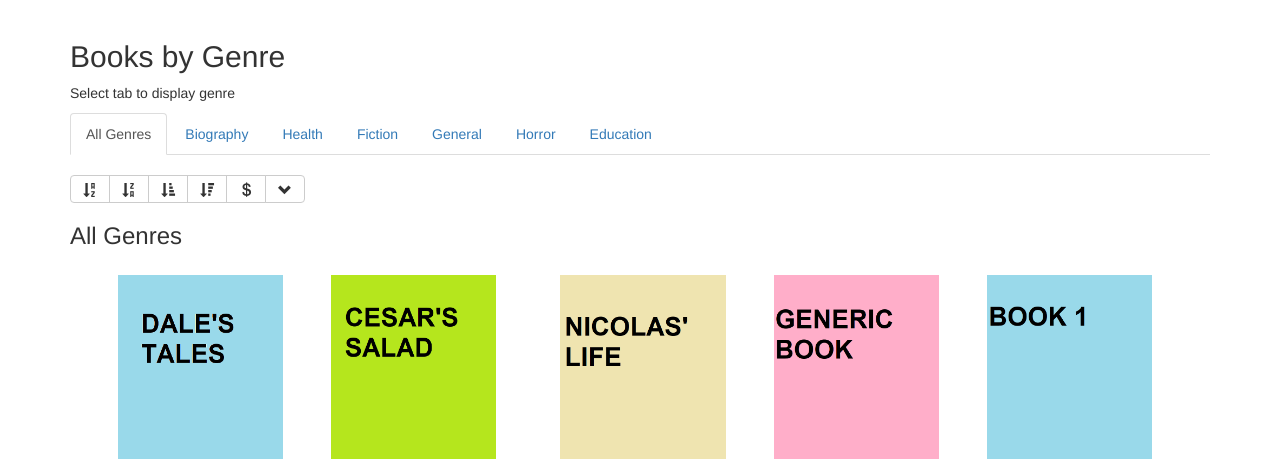
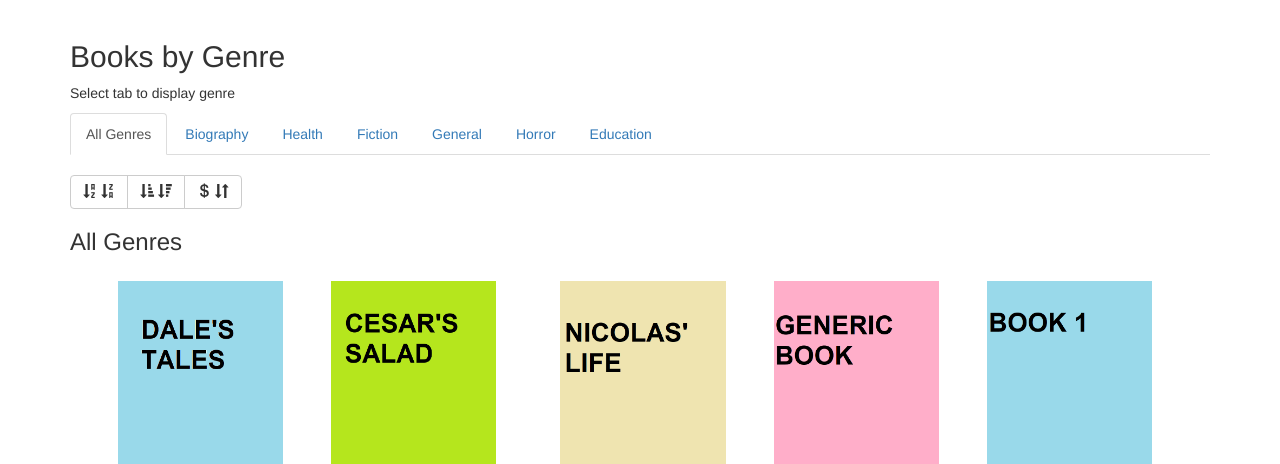
Before and after one commit to Dpereira91/Geek_text, a PHP site: page /book_genre.php in a window 1280 px wide. Shown: the part 52-516 px from the top of the page. Run offline with PHP 8.4, Linux system fonts and the light colour scheme; data comes from the database, SQL or seed files in the repository; data that the repository does not hold is empty; some libraries are stand-ins or nearby versions.

Commit message:
improved sorting

```diff
--- a/book_sorting_buttons.php
+++ b/book_sorting_buttons.php
@@ -1,22 +1,25 @@
 
 
     <div class="btn-group" role="group" aria-label="...">
-	  	<button title="Ascending sorting by title" type="button" class="btn btn-default ascAZ" aria-label="Left Align">
+	  	<button title="Sort by title" type="button" class="btn btn-default alpha descZA" aria-label="Left Align">
 	  		<span class="glyphicon glyphicon-sort-by-alphabet" aria-hidden="true"></span>
-		</button>
-		<button title="Descending sorting by title" type="button" class="btn btn-default descZA" aria-label="Left Align">
 	  		<span class="glyphicon glyphicon-sort-by-alphabet-alt" aria-hidden="true"></span>
 		</button>
-		<button title="Ascending sorting by date" type="button" class="btn btn-default asc-newest" aria-label="Left Align">
+		<!-- <button title="Descending sorting by title" type="button" class="btn btn-default descZA" aria-label="Left Align">
+	  		<span class="glyphicon glyphicon-sort-by-alphabet-alt" aria-hidden="true"></span>
+		</button> -->
+		<button title="Sort by published date" type="button" class="btn btn-default date desc-oldest" aria-label="Left Align">
 	  		<span class="glyphicon glyphicon-sort-by-attributes" aria-hidden="true"></span>
-		</button>
-		<button  title="Descending sorting by date"type="button" class="btn btn-default desc-oldest" aria-label="Left Align">
 	  		<span class="glyphicon glyphicon-sort-by-attributes-alt" aria-hidden="true"></span>
 		</button>
-		<button title="Ascending sorting by price"type="button" class="btn btn-default asc-price" aria-label="Left Align">
+		<!-- <button  title="Descending sorting by date"type="button" class="btn btn-default desc-oldest" aria-label="Left Align">
+	  		<span class="glyphicon glyphicon-sort-by-attributes-alt" aria-hidden="true"></span>
+		</button> -->
+		<button title="Sort by price"type="button" class="btn btn-default price desc-price" aria-label="Left Align">
 				<span class="glyphicon glyphicon-usd"></span>
+				<span class="glyphicon glyphicon-sort"></span>
 		</button>
-		<button title="Descending sorting by price"type="button" class="btn btn-default desc-price" aria-label="Left Align">
-				<span class="glyphicon glyphicon-chevron-down"></span>
-		</button>
+		<!-- <button title="Descending sorting by price"type="button" class="btn btn-default desc-price" aria-label="Left Align">
+				<span class="glyphicon glyphicon-sort"></span>
+		</button> -->
 	</div>
--- a/book_sorting_scripts.php
+++ b/book_sorting_scripts.php
@@ -2,11 +2,55 @@
 
 //Alphabaetical Sorting
 var sortFunction = function(){
+
   //get the corrent working tab
   var tabId = "#" + $(this).parent().parent().prop("id");
 
   //get the button class to know if asscending of descending
-  var className = $(this).attr('class').split(' ')[2];
+  var classNameSort = $(this).attr('class').split(' ')[2];
+  //console.log(classNameSort);
+  var className = $(this).attr('class').split(' ')[3];
+  //console.log(className);
+
+
+  if (classNameSort == "alpha"){
+    if (className == "descZA"){
+      className = "ascAZ";
+      $(this).addClass("ascAZ");
+      $(this).removeClass("descZA");
+    } else if (className == "ascAZ"){
+       className = "descZA";
+      $(this).addClass("descZA");
+      $(this).removeClass("ascAZ");
+    }
+  }
+
+
+  if (classNameSort == "date"){
+    if (className == "desc-oldest"){
+      className = "asc-newest";
+      $(this).addClass("asc-newest");
+      $(this).removeClass("desc-oldest");
+    } else if (className == "asc-newest"){
+       className = "desc-oldest";
+      $(this).addClass("desc-oldest");
+      $(this).removeClass("asc-newest");
+    }
+  }
+
+  if (classNameSort == "price"){
+    if (className == "desc-price"){
+      className = "asc-price";
+      $(this).addClass("asc-price");
+      $(this).removeClass("desc-price");
+    } else if (className == "asc-price"){
+       className = "desc-price";
+      $(this).addClass("desc-price");
+      $(this).removeClass("asc-price");
+    }
+  }
+
+
   var parentContainer = $(tabId);
   var bookArray = $(tabId).find('.ai');
 
@@ -66,12 +110,9 @@ var sortFunction = function(){
 }
 
 
-$(".ascAZ").click(sortFunction);
-$(".descZA").click(sortFunction);
-$(".asc-newest").click(sortFunction);
-$(".desc-oldest").click(sortFunction);
-$(".asc-price").click(sortFunction);
-$(".desc-price").click(sortFunction);
+$(".alpha").click(sortFunction);
+$(".date").click(sortFunction);
+$(".price").click(sortFunction);
 
 
 </script>
```
